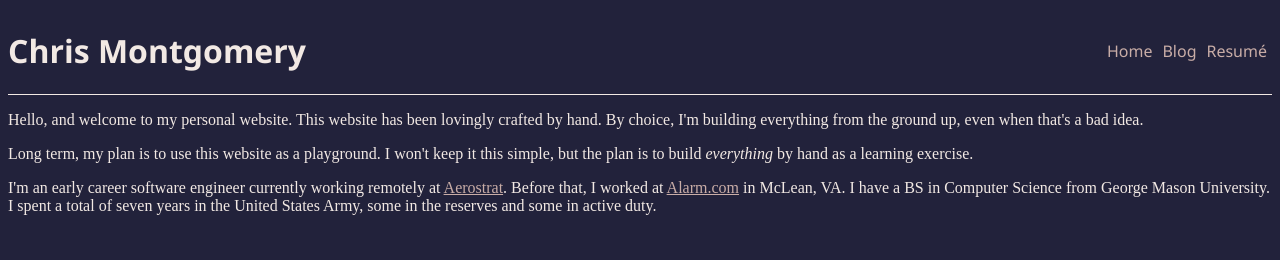
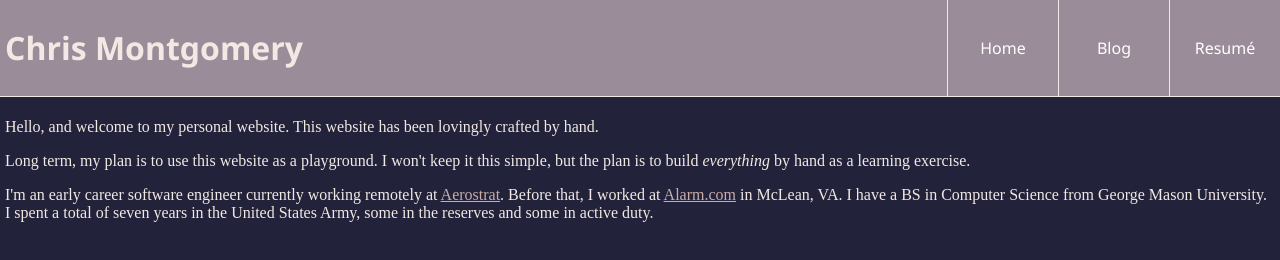
Before and after one commit to cleoman/personal, a plain HTML site: page index.html in a window 1280 px wide. Drawn offline with Linux system fonts and the light colour scheme.

Commit message:
Restyled header (#3)

```diff
--- a/index.html
+++ b/index.html
@@ -12,20 +12,26 @@
                 </h1>
             </div>
             <div class="header-menu-block">
+                <a href="index.html">
                     <div class="header-menu-item">
-                    <a href="index.html">Home</a>
+                        Home
                     </div>
+                </a>
+                <a href="blog.html">
                     <div class="header-menu-item">
-                    <a href="blog.html">Blog</a>
+                        Blog
                     </div>
+                </a>
+                <a href="chris_montgomery_resume.pdf">
                     <div class="header-menu-item">
-                    <a href="chris_montgomery_resume.pdf">Resumé</a>
+                        Resumé
                     </div>
+                </a>
             </div>
         </div>
         <div class="content">
             <p>
-                Hello, and welcome to my personal website. This website has been lovingly crafted by hand. By choice, I'm building everything from the ground up, even when that's a bad idea.
+                Hello, and welcome to my personal website. This website has been lovingly crafted by hand.
             </p>
             <p>
                 Long term, my plan is to use this website as a playground. I won't keep it this simple, but the plan is to build <em>everything</em> by hand as a learning exercise.
--- a/style.css
+++ b/style.css
@@ -1,9 +1,13 @@
 body
 {
     background-color: #22223b;
+    padding: 0px;
+    margin: 0px;
 }
+
 div.header {
     display: flex;
+    background-color: #9a8c98;
     color: #f2e9e4;
     font-family: 'Segoe UI', Tahoma, Geneva, Verdana, sans-serif;
     border-bottom: 1px solid #f2e9e4;
@@ -12,25 +16,35 @@ div.header {
 div.header-menu-block {
     display: flex;
     justify-content: flex-end;
-    align-items: center;
+    align-items: stretch;
     margin-left: auto;
+}
+
+div.header-name-block {
+    padding: 5px;
 }
 
 div.header-menu-item {
     display: flex;
     padding: 5px;
+    border-left: 1px solid #f2e9e4;
+    align-items: center;
+    justify-content: center;
+    min-width: 100px;
 }
 
-div.header-menu-item a {
-    color: #c9ada7;
+div.header-menu-block a {
+    display: flex;
+    color: #ffffff;
     text-decoration: none;
 }
 
-div.header-menu-item a:hover {
-    color: #9a8c98;
+div.header-menu-block a:hover {
+    background-color: #c0b5be;
 }
 
 div.content {
+    padding: 5px;
     color: #f2e9e4;
 }
 
```
Also changed, not shown: blog.html (+10 -3 lines). Lines whose indentation alone changed are shown as unchanged.
